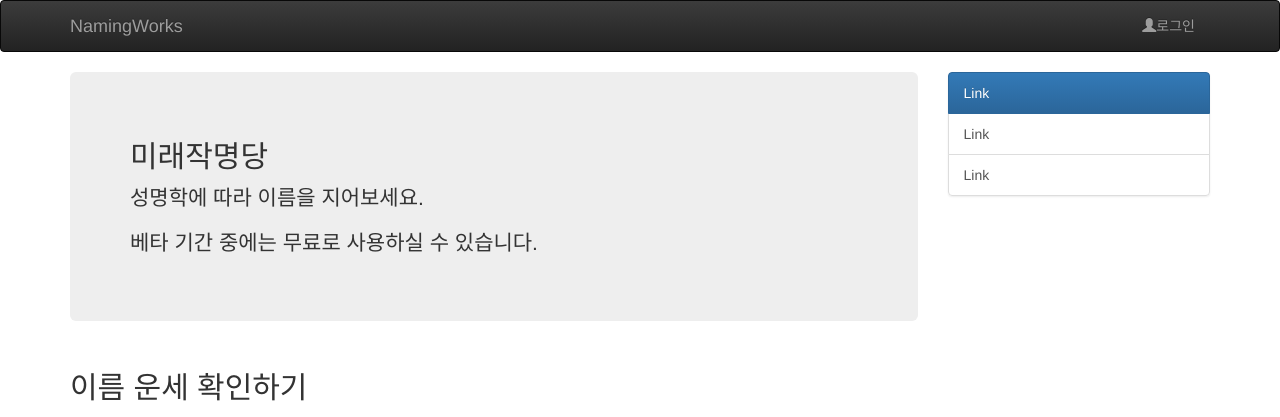
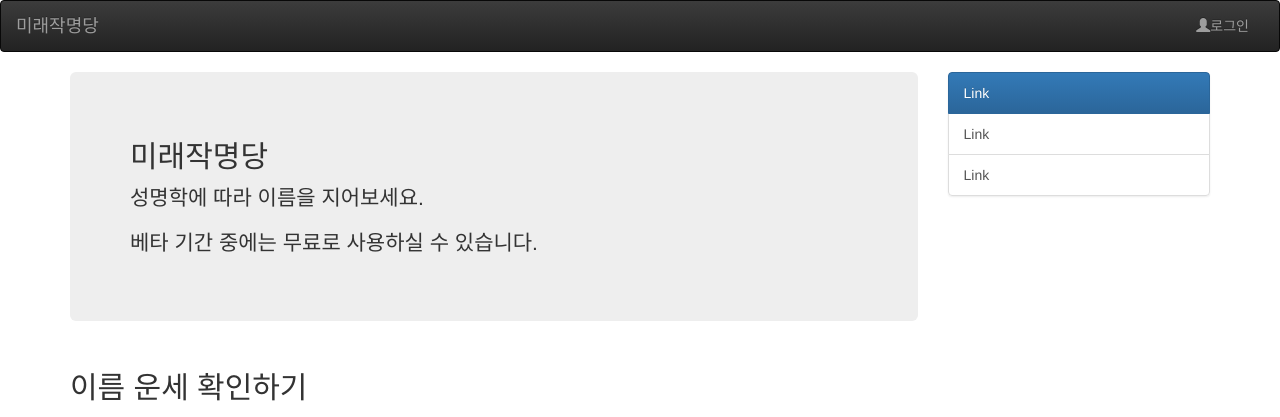
Before and after one commit to byung-u/EdenNaming, a Django app: template namingworks/namingworks/templates/index.html in a window 1280 px wide. Shown: the top 417 px of the page. Run offline with Django 3.2, Linux system fonts and the light colour scheme; the template is opened without the code that fills it, so the values that code supplies are empty; some libraries are stand-ins or nearby versions.

Commit message:
FIX navbar

```diff
--- a/namingworks/namingworks/templates/nav.html
+++ b/namingworks/namingworks/templates/nav.html
@@ -2,19 +2,19 @@
 {% load i18n %}
 <!-- <nav class="navbar navbar-default navbar-fixed-top"> -->
 
+
 <nav class="navbar navbar-toggleable-md navbar-inverse bg-inverse">
-    <div class="container">
+    <div class="container-fluid">
         <div class="navbar-header">
             <button type="button" class="navbar-toggle collapsed" data-toggle="collapse" data-target="#navbar" aria-expanded="false" aria-controls="navbar">
-                <span class="sr-only">Naming</span>
+                <span class="sr-only">미래작명당</span>
                 <span class="icon-bar"></span>
                 <span class="icon-bar"></span>
                 <span class="icon-bar"></span>
             </button>
-            <a class="navbar-brand" href="{% url "index" %}">NamingWorks</a>
+            <a class="navbar-brand" href="{% url "index" %}">미래작명당</a>
         </div>
-        <!-- Fixed navbar -->
-        <div class="collapse navbar-collapse" id="navbar-collapse-1">
+        <div id="navbar" class="navbar-collapse collapse">
             <ul class="nav navbar-nav">
                 {% for k, v in menu.items %}
                 {% if v.submenu %}
@@ -36,7 +36,6 @@
                 {% endif %}
                 {% endfor %}
             </ul>
-            <!-- Authenticate -->
             <ul class="nav navbar-nav navbar-right">
                 {% if user.is_authenticated %}
                 <li class="dropdown">
@@ -70,6 +69,7 @@
                     <a href="{% url "login" %}"><span class="glyphicon glyphicon-user"></span>로그인</a>
                 </li>
                 {% endif %}
+            </ul>
         </div><!--/.nav-collapse -->
-    </div>
+    </div><!--/.container-fluid -->
 </nav>
```
